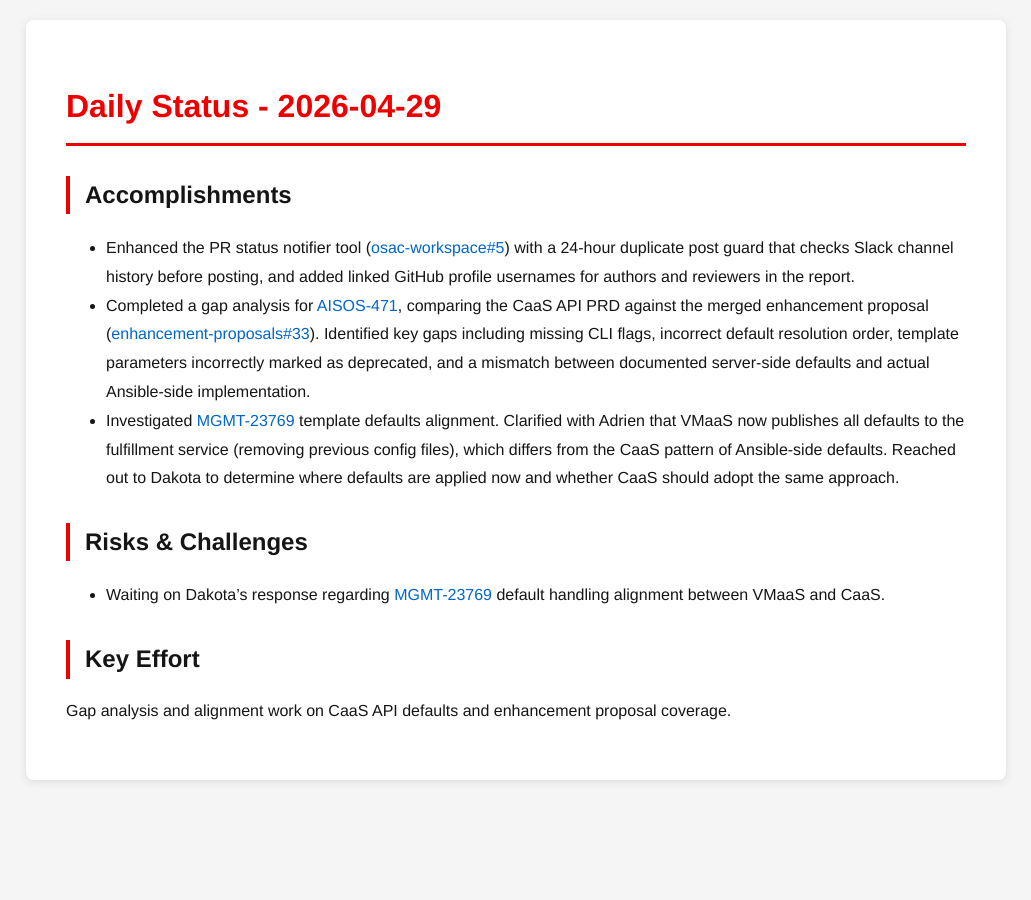
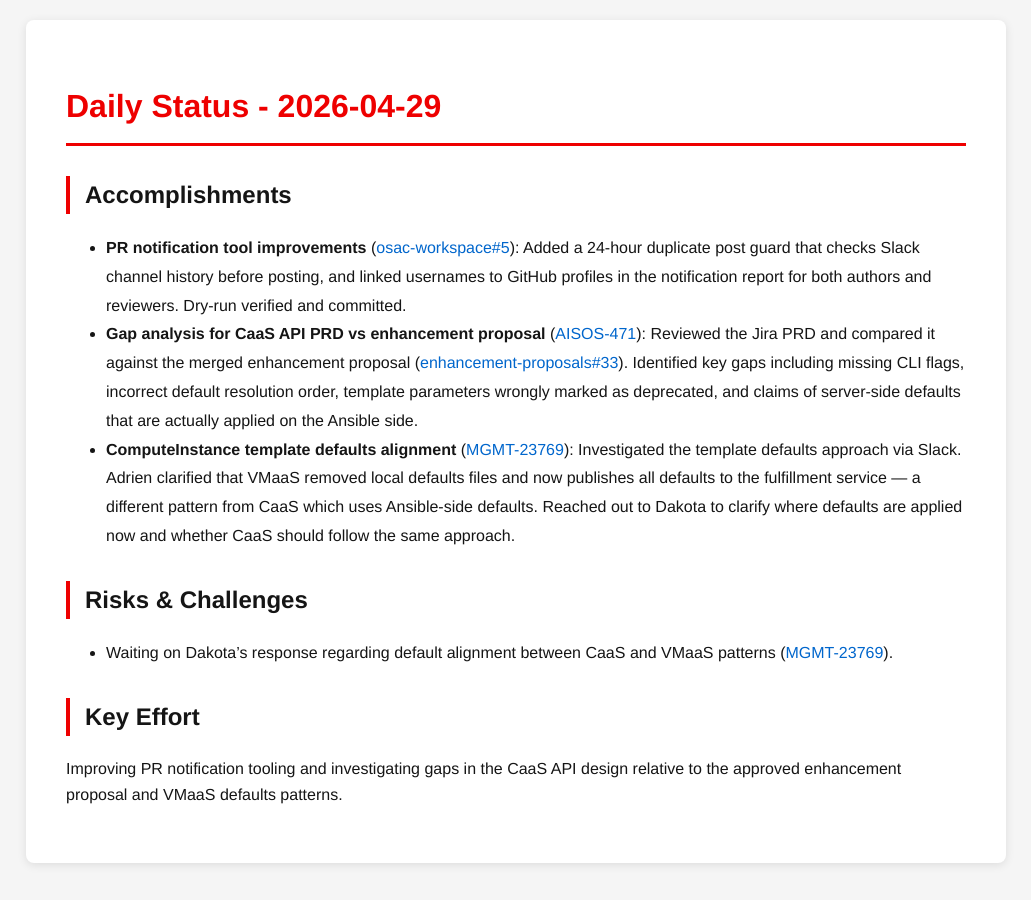
Before and after one commit to tzvatot/daily-status, a Jekyll site: the page built from 2026-04-29.md, in a window 1280 px wide. Shown: the whole page, without its empty margins (124-1155 px from the left). Built offline with Jekyll 4.4.1, drawn with Linux system fonts in a browser that asks for light colours.

Commit message:
Daily status update - 2026-04-29

```diff
--- a/2026-04-29.md
+++ b/2026-04-29.md
@@ -7,12 +7,12 @@ date: 2026-04-29
 # Daily Status - 2026-04-29
 
 ## Accomplishments
-- Enhanced the PR status notifier tool ([osac-workspace#5](https://github.com/osac-project/osac-workspace/pull/5)) with a 24-hour duplicate post guard that checks Slack channel history before posting, and added linked GitHub profile usernames for authors and reviewers in the report.
-- Completed a gap analysis for [AISOS-471](https://issues.redhat.com/browse/AISOS-471), comparing the CaaS API PRD against the merged enhancement proposal ([enhancement-proposals#33](https://github.com/osac-project/enhancement-proposals/pull/33)). Identified key gaps including missing CLI flags, incorrect default resolution order, template parameters incorrectly marked as deprecated, and a mismatch between documented server-side defaults and actual Ansible-side implementation.
-- Investigated [MGMT-23769](https://issues.redhat.com/browse/MGMT-23769) template defaults alignment. Clarified with Adrien that VMaaS now publishes all defaults to the fulfillment service (removing previous config files), which differs from the CaaS pattern of Ansible-side defaults. Reached out to Dakota to determine where defaults are applied now and whether CaaS should adopt the same approach.
+- **PR notification tool improvements** ([osac-workspace#5](https://github.com/osac-project/osac-workspace/pull/5)): Added a 24-hour duplicate post guard that checks Slack channel history before posting, and linked usernames to GitHub profiles in the notification report for both authors and reviewers. Dry-run verified and committed.
+- **Gap analysis for CaaS API PRD vs enhancement proposal** ([AISOS-471](https://issues.redhat.com/browse/AISOS-471)): Reviewed the Jira PRD and compared it against the merged enhancement proposal ([enhancement-proposals#33](https://github.com/osac-project/enhancement-proposals/pull/33)). Identified key gaps including missing CLI flags, incorrect default resolution order, template parameters wrongly marked as deprecated, and claims of server-side defaults that are actually applied on the Ansible side.
+- **ComputeInstance template defaults alignment** ([MGMT-23769](https://issues.redhat.com/browse/MGMT-23769)): Investigated the template defaults approach via Slack. Adrien clarified that VMaaS removed local defaults files and now publishes all defaults to the fulfillment service — a different pattern from CaaS which uses Ansible-side defaults. Reached out to Dakota to clarify where defaults are applied now and whether CaaS should follow the same approach.
 
 ## Risks & Challenges
-- Waiting on Dakota's response regarding [MGMT-23769](https://issues.redhat.com/browse/MGMT-23769) default handling alignment between VMaaS and CaaS.
+- Waiting on Dakota's response regarding default alignment between CaaS and VMaaS patterns ([MGMT-23769](https://issues.redhat.com/browse/MGMT-23769)).
 
 ## Key Effort
-Gap analysis and alignment work on CaaS API defaults and enhancement proposal coverage.
+Improving PR notification tooling and investigating gaps in the CaaS API design relative to the approved enhancement proposal and VMaaS defaults patterns.
```
